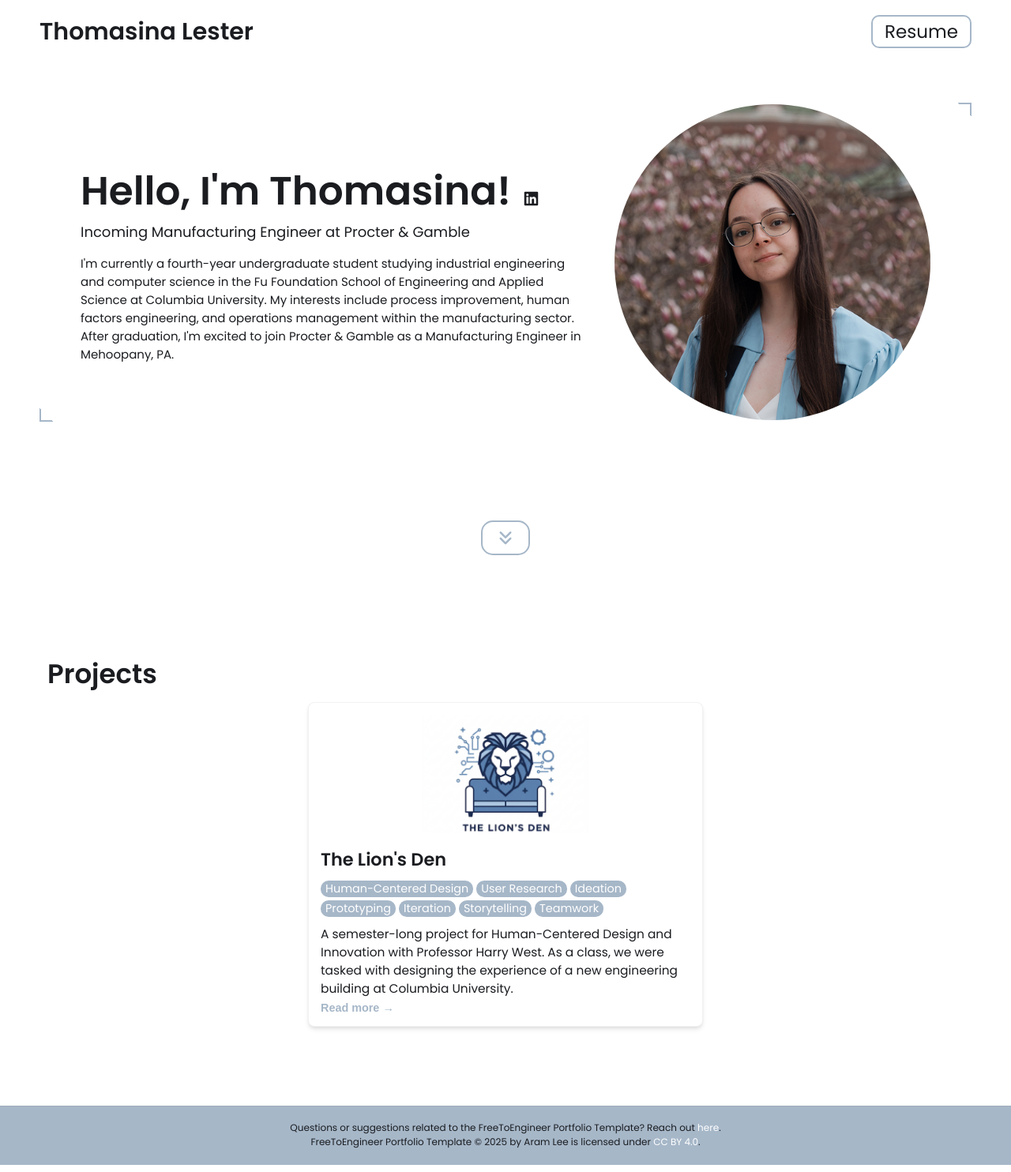
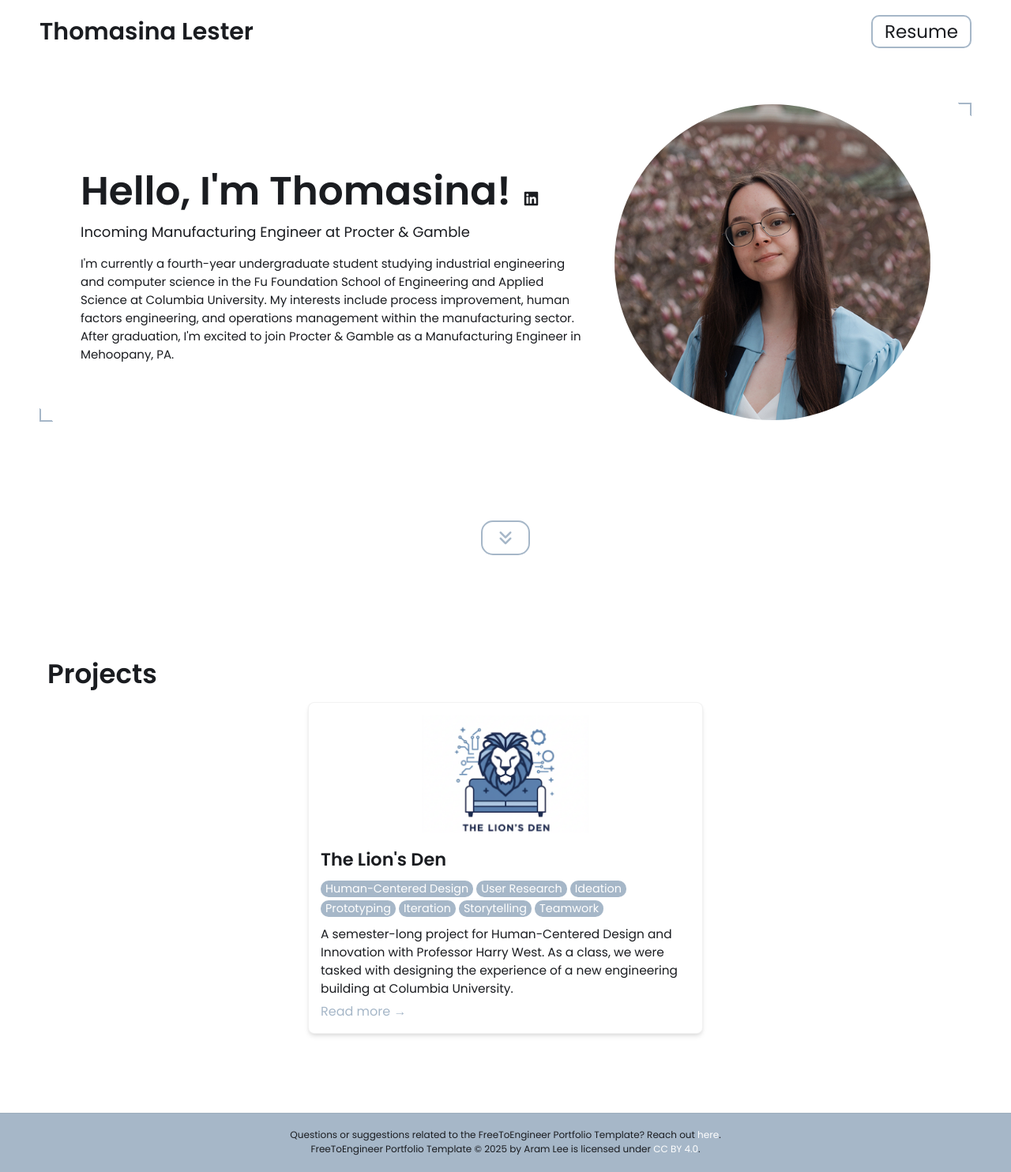
Before and after one commit to thomasinalester/thomasinalester.github.io, a Jekyll site: the page built from index.html, in a window 1280 px wide. Shown: the whole page at 79% size. Built offline with Jekyll 4.4.1, drawn with Linux system fonts in a browser that asks for light colours.

Commit message:
Update styles.css

```diff
--- a/css/styles.css
+++ b/css/styles.css
@@ -370,8 +370,9 @@ nav .mobile-nav {
     border: none;
     color: var(--border-color);
     cursor: pointer;
-    font-size: 0.9em;
-    font-weight: bold;
+    font-size: 1em;
+    font-family: inherit;
+    font-weight: normal;
     margin-top: 5px;
     text-align: start;
 }
```
